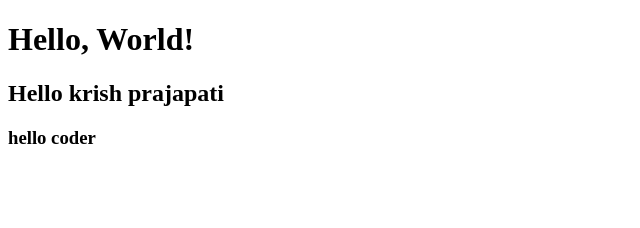
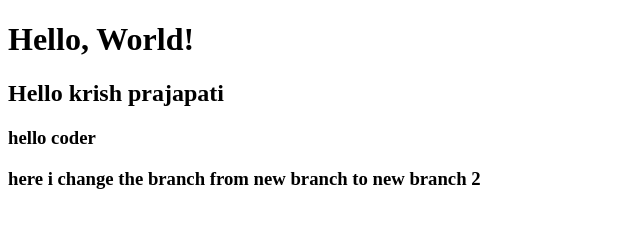
Before and after one commit to krisprajapati11/Learning-Git, a plain HTML site: page index.html in a window 1280 px wide. Shown: the whole page, without its empty margins (0-640 px from the left). Drawn offline with Linux system fonts and the light colour scheme.

Commit message:
branch changed

```diff
--- a/index.html
+++ b/index.html
@@ -10,6 +10,7 @@
     <h1>Hello, World!</h1>
     <h2>Hello krish prajapati </h2>
     <h3>hello coder </h3>
+    <h3>here i change the branch from new branch to new branch 2 </h3>
     <!-- <script src="script.js"></script> -->
 </body>
 </html>
```
